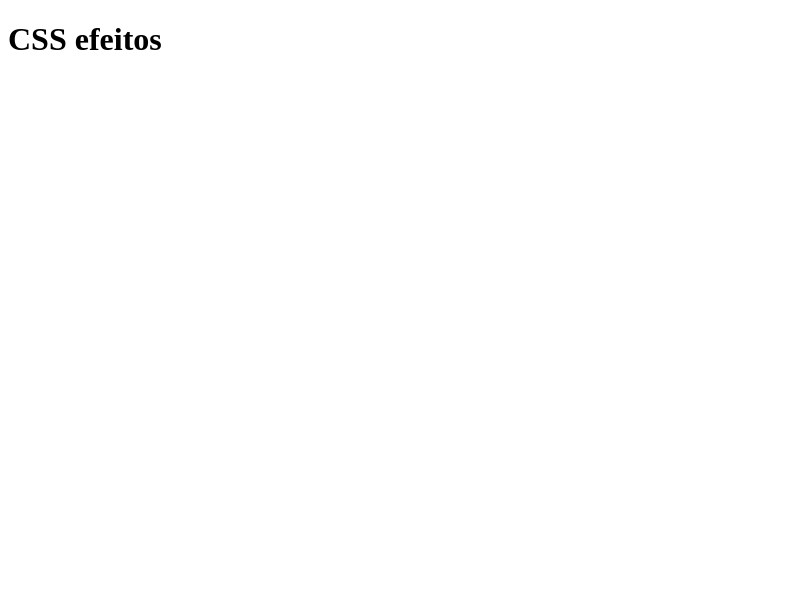
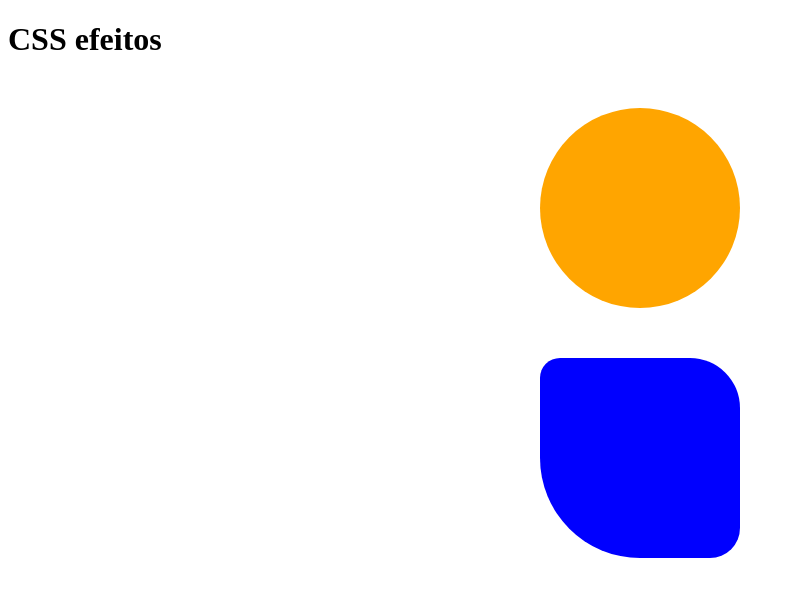
Before and after one commit to alexandrelonde/serliv-curso_web_fundamentos-html_css, a plain HTML site: page arquivos-aula/19_border-radius.html in a window 1280 px wide. Shown: the whole page, without its empty margins (0-794 px from the left). Drawn offline with Linux system fonts and the light colour scheme.

Commit message:
feat: esferas e bordas arredondadas de medidas diferentes

```diff
--- a/arquivos-aula/19_border-radius.html
+++ b/arquivos-aula/19_border-radius.html
@@ -1,12 +1,47 @@
 <!DOCTYPE html>
 <html lang="pt-br">
-<head>
-  <title>Border Radius</title>
-  <meta charset="UTF-8">
-  <meta name="viewport" content="width=device-width, initial-scale=1.0">
-</head>
-<body>
-  <h1>CSS efeitos</h1>
+  <head>
+    <title>Border Radius</title>
+    <meta charset="UTF-8" />
+    <meta name="viewport" content="width=device-width, initial-scale=1.0" />
 
-</body>
+    <style>
+      #radius {
+        background-color: orange;
+        width: 200px;
+        height: 200px;
+        margin: 50px auto;
+        border-radius: 100px;
+      }
+
+      #radius2 {
+        background-color: blue;
+        width: 200px;
+        height: 200px;
+        margin: 50px auto;
+        /* Podemos colocar bordas arredondadas com medidas diferentes */
+        /* Começando do canto superior esquerdo */
+        border-radius: 20px 50px 30px 100px;
+      }
+    </style>
+  </head>
+  <body>
+    <h1>CSS efeitos</h1>
+    <div id="radius"></div>
+    <div id="radius2"></div>
+  </body>
 </html>
+
+<!--
+  com border-raius conseguimos colocar cantos arredondados;
+  border-radius: 25px;
+  25px é a distancia do raio do canto arredondado, seria o
+  raio que a esfera dos cantos possui.
+
+  Visto isso, podemos usar essa propriedade para fazer uma esfera
+  se o lado no nosso elemento tem 200px, um raio seria de 100px
+  colocando essa media no nosso border-radius, conseguimos
+  fazer uma esfera.
+  Nesse caso, podemos usar o border-radius em por centagem:
+  border-radius: 50%
+-->
```
